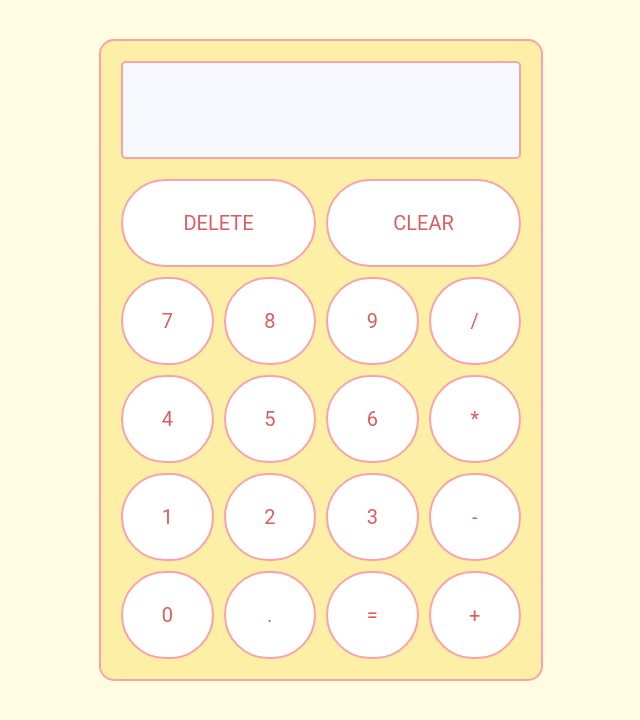
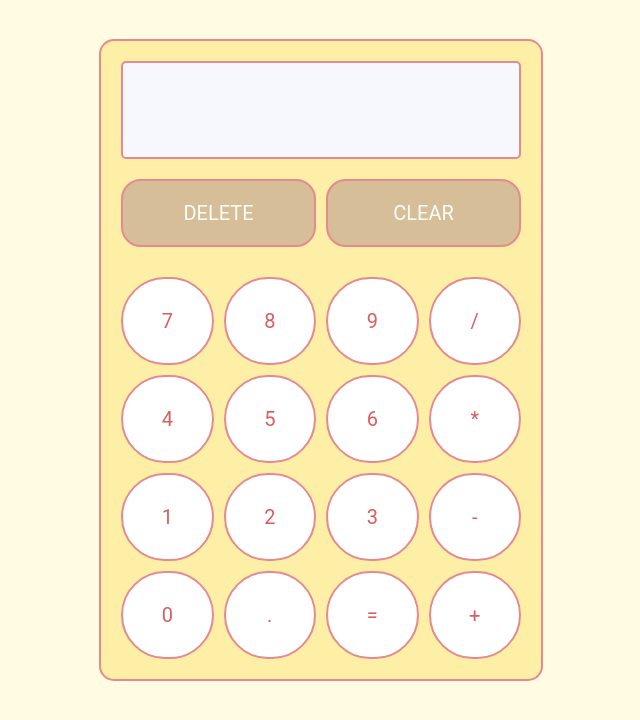
Before and after one commit to jimmy-hughes/calculator, a plain HTML site: page index.html in a window 1280 px wide. Shown: the whole page, without its empty margins (319-959 px from the left). Drawn offline with Linux system fonts and the light colour scheme.

Commit message:
Added additional styling

```diff
--- a/index.html
+++ b/index.html
@@ -10,8 +10,8 @@
     <div class="calculator">
         <div class="calc-display">&nbsp;</div>
         <div class="grid-container">
-            <button class="calc-button span-2">DELETE</button>
-            <button class="calc-button span-2">CLEAR</button>
+            <button class="calc-button span-2 row-button">DELETE</button>
+            <button class="calc-button span-2 row-button">CLEAR</button>
             <button class="calc-button">7</button>
             <button class="calc-button">8</button>
             <button class="calc-button">9</button>
--- a/style.css
+++ b/style.css
@@ -1,13 +1,17 @@
 :root {
     --background: #fffce2;
     --font: #db5d5d;
-    --border: #faa2aa;
+    --border: #e68990;
     --screen: #f7f8fd;
     --screen-font: #e03737;
     --calculator: #fdf0a6;
     --btn: #ffffff;
     --btn-hover: rgb(253, 247, 229);
     --btn-active: rgb(255, 243, 210);
+    --row-btn: #d6be99;
+    --row-btn-hover: rgb(224, 198, 159);
+    --row-btn-active: #c9b18e;
+    --row-btn-font: #fdfdf6;
 }
 
 body {
@@ -54,7 +58,6 @@ button {
     background-color: var(--screen);
     text-align: right;
     color: var(--screen-font);
-    /* font-weight: 400; */
     font-size: 25pt;
 }
 
@@ -64,14 +67,10 @@ button {
     grid-gap: 10px;
 }
 
-.span-2 {
-    grid-column: span 2;
-}
-
 .calc-button {
     padding: 30px;
     border: 2px var(--border) solid;
-    border-radius: 75px;
+    border-radius: 80px;
     background-color: var(--btn);
     font-size: 20px;
 }
@@ -83,3 +82,23 @@ button {
 .calc-button:active {
     background-color: var(--btn-active);
 }
+
+.row-button {
+    color: var(--row-btn-font);
+    background-color: var(--row-btn);
+    margin-bottom: 20px;
+}
+
+.row-button:hover {
+    background-color: var(--row-btn-hover);
+}
+
+.row-button:active {
+    background-color: var(--row-btn-active);
+}
+
+.span-2 {
+    grid-column: span 2;
+    border-radius: 20px;
+    padding: 20px;
+}
```
